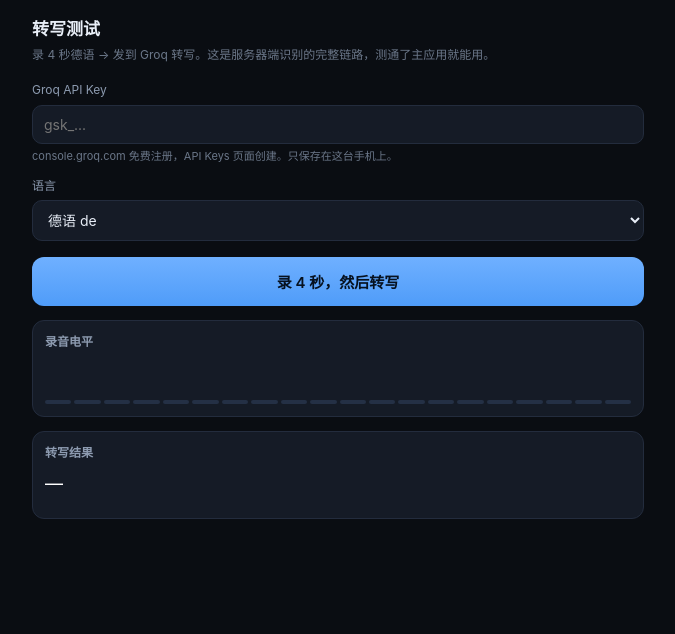
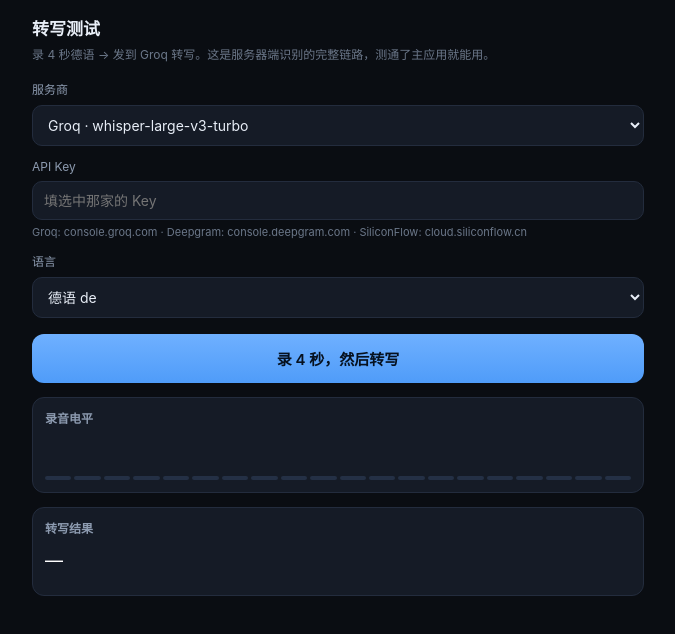
Before and after one commit to yuukkiiiasuna-maker/klassenhelfer, a plain HTML site: page asr-test.html in a window 1280 px wide. Shown: the whole page, without its empty margins (302-977 px from the left). Drawn offline with Linux system fonts and the light colour scheme.

Commit message:
update asr-test.html

```diff
--- a/asr-test.html
+++ b/asr-test.html
@@ -46,9 +46,17 @@
 <h1>转写测试</h1>
 <div class="sub">录 4 秒德语 → 发到 Groq 转写。这是服务器端识别的完整链路，测通了主应用就能用。</div>
 
-<label for="key">Groq API Key</label>
-<input id="key" type="password" autocomplete="off" spellcheck="false" placeholder="gsk_...">
-<div class="tip">console.groq.com 免费注册，API Keys 页面创建。只保存在这台手机上。</div>
+<label for="provider">服务商</label>
+<select id="provider">
+  <option value="groq">Groq · whisper-large-v3-turbo</option>
+  <option value="deepgram">Deepgram · nova-3（送 $200）</option>
+  <option value="siliconflow">SiliconFlow · SenseVoice</option>
+  <option value="openai">OpenAI · whisper-1</option>
+</select>
+
+<label for="key">API Key</label>
+<input id="key" type="password" autocomplete="off" spellcheck="false" placeholder="填选中那家的 Key">
+<div class="tip">Groq: console.groq.com · Deepgram: console.deepgram.com · SiliconFlow: cloud.siliconflow.cn</div>
 
 <label for="lang">语言</label>
 <select id="lang">
@@ -172,7 +180,7 @@
 
       var text = await window.KH_ASR.transcribe(blob, {
         apiKey: key,
-        provider: "groq",
+        provider: document.getElementById("provider").value,
         language: langEl.value === "de" ? "de-DE" : langEl.value === "zh" ? "zh-CN" : "en-US"
       });
 
```
